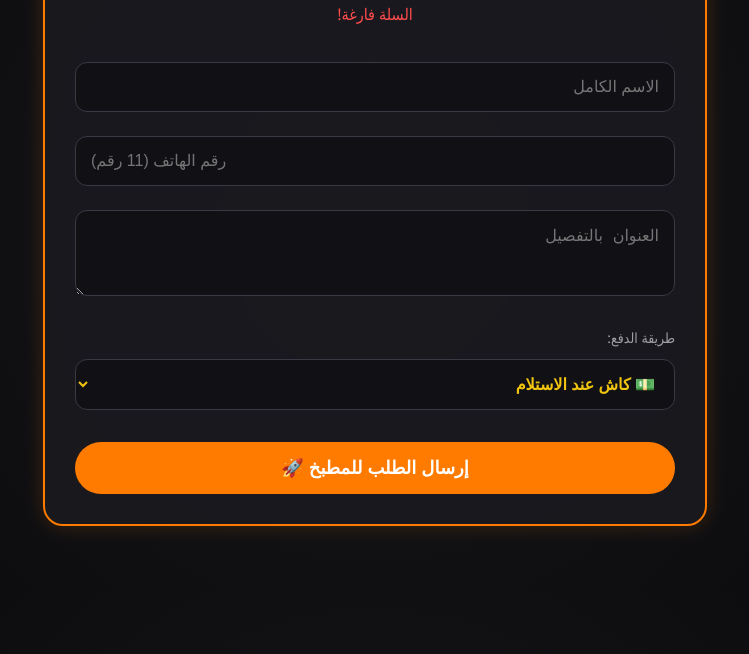
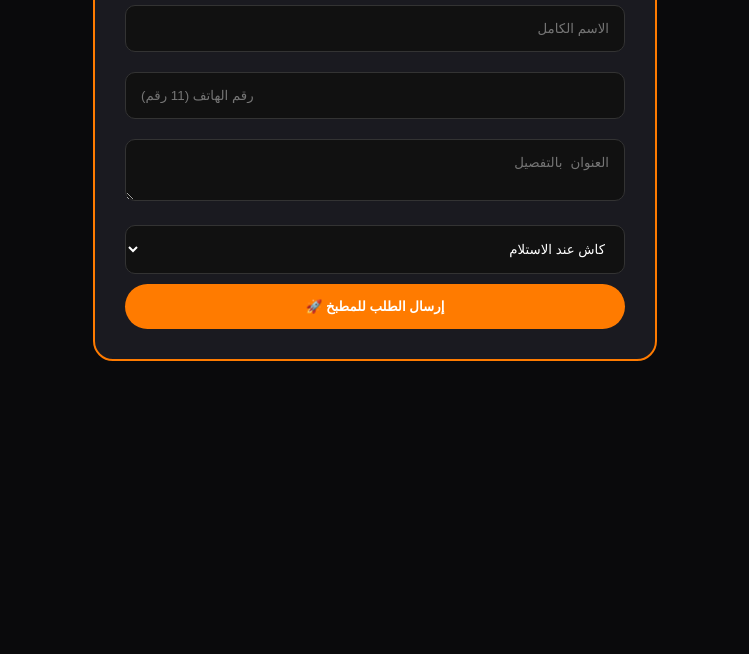
Before and after one commit to hazemmohammed123y-wq/almaez-restaurant, a website: page checkout.html in a window 1280 px wide. Shown: the part 146-800 px from the top of the page, without its empty margins (265-1014 px from the left). Drawn offline with nearby package versions, Linux system fonts and the light colour scheme; no server answers.

Commit message:
تحديث ملفات الكلينت والكاش اوت

```diff
--- a/checkout.html
+++ b/checkout.html
@@ -2,93 +2,70 @@
 <html lang="ar" dir="rtl">
 <head>
     <meta charset="UTF-8">
-    <meta name="viewport" content="width=device-width, initial-scale=1.0">
     <title>تأكيد الطلب - مطعم المُعز 👑</title>
-    <script src="https://cdn.socket.io/4.5.4/socket.io.min.js"></script>
     <style>
-        body { font-family: 'Segoe UI', Tahoma, Geneva, Verdana, sans-serif; background: #0a0a0c; color: #ffffff; margin: 0; padding: 20px; background-image: radial-gradient(circle at center, #16161a 0%, #0a0a0c 100%); }
-        .checkout-card { background: rgba(26, 26, 32, 0.85); padding: 30px; border-radius: 20px; max-width: 600px; margin: 40px auto; border: 2px solid #ff7b00; box-shadow: 0 0 20px rgba(255, 123, 0, 0.2); backdrop-filter: blur(10px); }
-        h1 { color: #f1c40f; text-align: center; margin-top: 0; text-shadow: 0 0 15px rgba(241, 196, 15, 0.3); font-size: 28px; }
-        .order-item-row { display: flex; justify-content: space-between; align-items: center; padding: 10px 0; border-bottom: 1px dashed #3a3a45; font-size: 16px; }
-        .order-item-name { color: #ffffff; font-weight: bold; }
-        .order-item-qty { color: #a0a0a5; font-size: 14px; }
-        .order-item-price { color: #2ecc71; font-weight: bold; }
-        .total-container { margin-top: 15px; padding: 15px 10px; background: rgba(241, 196, 15, 0.1); border-radius: 10px; border: 1px dashed #f1c40f; display: flex; justify-content: space-between; align-items: center; font-size: 18px; font-weight: bold; }
-        .total-label { color: #f1c40f; }
-        .total-amount { color: #2ecc71; font-size: 20px; }
-        input, textarea, select { width: 100%; padding: 15px; margin: 12px 0; border-radius: 12px; border: 1px solid #3a3a45; background: #111115; color: white; box-sizing: border-box; font-size: 16px; transition: border-color 0.2s; }
-        input:focus, textarea:focus, select:focus { border-color: #ff7b00; outline: none; }
-        select { cursor: pointer; color: #f1c40f; font-weight: bold; }
-        .wallet-alert { display: none; background: rgba(46, 204, 113, 0.15); border: 1px solid #2ecc71; padding: 15px; border-radius: 12px; margin: 15px 0; font-size: 16px; color: #2ecc71; text-align: center; font-weight: bold; }
-        .btn-confirm { background: #ff7b00; color: white; padding: 15px; border: none; border-radius: 30px; cursor: pointer; width: 100%; font-size: 18px; font-weight: bold; margin-top: 20px; transition: transform 0.2s; }
-        .btn-confirm:hover { transform: scale(1.02); }
+        body { font-family: sans-serif; background: #0a0a0c; color: white; padding: 20px; }
+        .checkout-card { background: #1a1a20; padding: 30px; border-radius: 20px; max-width: 500px; margin: auto; border: 2px solid #ff7b00; }
+        input, textarea, select { width: 100%; padding: 15px; margin: 10px 0; border-radius: 10px; border: 1px solid #333; background: #111; color: white; box-sizing: border-box; }
+        .btn-confirm { background: #ff7b00; padding: 15px; border: none; border-radius: 30px; color: white; width: 100%; font-weight: bold; cursor: pointer; }
     </style>
 </head>
 <body>
     <div class="checkout-card">
         <h1>تأكيد الطلب 📋</h1>
-        <div id="order-details" style="margin-bottom: 25px;">جاري التحميل...</div>
+        <div id="order-details">جاري التحميل...</div>
         <input type="text" id="customer-name" placeholder="الاسم الكامل" required>
-        <input type="tel" id="customer-phone" placeholder="رقم الهاتف (11 رقم)" maxlength="11" required>
-        <textarea id="customer-address" placeholder="العنوان بالتفصيل" rows="3" required></textarea>
-        <label style="color: #a0a0a5; display: block; margin-top: 15px; font-size: 14px;">طريقة الدفع:</label>
-        <select id="payment-method" onchange="toggleWalletInfo()">
-            <option value="كاش عند الاستلام">💵 كاش عند الاستلام</option>
-            <option value="محفظة إلكترونية">📱 محفظة إلكترونية</option>
-            <option value="بطاقة بنكية">💳 بطاقة بنكية</option>
-        </select>
-        <div id="wallet-info" class="wallet-alert">
-            👑 حول المبلغ على الرقم التالي:<br>
-            <span style="color: #ffffff; font-size: 20px; letter-spacing: 1.5px; display: inline-block; margin-top: 8px;">01202363223</span>
-        </div>
-        <button class="btn-confirm" onclick="submitOrder()">إرسال الطلب للمطبخ 🚀</button>
+        <input type="tel" id="customer-phone" placeholder="رقم الهاتف (11 رقم)" required>
+        <textarea id="customer-address" placeholder="العنوان بالتفصيل" required></textarea>
+        <select id="payment-method"><option>كاش عند الاستلام</option><option>محفظة إلكترونية</option></select>
+        <button id="submit-btn" class="btn-confirm">إرسال الطلب للمطبخ 🚀</button>
     </div>
 
-    <script>
-        // اتصال آمن بالسيرفر
-        const socket = io();
+    <script type="module">
+        import { initializeApp } from "https://www.gstatic.com/firebasejs/10.12.0/firebase-app.js";
+        import { getFirestore, collection, addDoc } from "https://www.gstatic.com/firebasejs/10.12.0/firebase-firestore.js";
+
+        const firebaseConfig = {
+            apiKey: "AIzaSyAaerEGRadJSRkRzL3rIf9aG0mLmVmHQOg",
+            authDomain: "restrant-db79d.firebaseapp.com",
+            projectId: "restrant-db79d",
+            storageBucket: "restrant-db79d.firebasestorage.app",
+            messagingSenderId: "473751126691",
+            appId: "1:473751126691:web:d8ff505a915fdde0a97516"
+        };
+
+        const app = initializeApp(firebaseConfig);
+        const db = getFirestore(app);
         const cart = JSON.parse(localStorage.getItem('cart') || '[]');
-        const detailsDiv = document.getElementById('order-details');
 
-        // عرض تفاصيل السلة
-        if (cart.length === 0) {
-            detailsDiv.innerHTML = '<p style="text-align:center; color:#ff4d4d;">السلة فارغة!</p>';
-        } else {
-            let totalOrderPrice = 0;
-            let itemsHTML = cart.map(i => {
-                const itemTotal = parseInt(i.price) * parseInt(i.quantity);
-                totalOrderPrice += itemTotal;
-                return `<div class="order-item-row"><div><span class="order-item-name">${i.name}</span> <span class="order-item-qty">x${i.quantity}</span></div> <span class="order-item-price">${itemTotal} جنيه</span></div>`;
-            }).join('');
-            itemsHTML += `<div class="total-container"><span class="total-label">المجموع:</span> <span class="total-amount">${totalOrderPrice} جنيه</span></div>`;
-            detailsDiv.innerHTML = itemsHTML;
-        }
+        document.getElementById('order-details').innerHTML = cart.map(i => `<div>${i.name} x ${i.quantity}</div>`).join('');
 
-        function toggleWalletInfo() {
-            document.getElementById('wallet-info').style.display = (document.getElementById('payment-method').value === 'محفظة إلكترونية') ? 'block' : 'none';
-        }
-
-        function submitOrder() {
-            const name = document.getElementById('customer-name').value.trim();
-            const phone = document.getElementById('customer-phone').value.trim();
-            const address = document.getElementById('customer-address').value.trim();
+        // الربط البرمجي للزرار (ده الحل للمشكلة)
+        document.getElementById('submit-btn').addEventListener('click', async () => {
+            const name = document.getElementById('customer-name').value;
+            const phone = document.getElementById('customer-phone').value;
+            const address = document.getElementById('customer-address').value;
             const payment = document.getElementById('payment-method').value;
 
-            if(!name || !phone || !address) return alert('يرجى ملء جميع البيانات!');
-            if(phone.length !== 11 || isNaN(phone)) return alert('رقم الهاتف يجب أن يكون 11 رقماً.');
+            if(!name || !phone || !address) {
+                alert("يرجى ملء جميع البيانات");
+                return;
+            }
 
-            const orderData = {
-                name, phone, address, payment,
-                items: cart,
-                totalPrice: cart.reduce((sum, i) => sum + (parseInt(i.price) * parseInt(i.quantity)), 0),
-                time: new Date().toLocaleTimeString()
-            };
-
-            socket.emit('new_order', orderData);
-            alert('تم إرسال الطلب بنجاح! سيتم تحضيره قريباً.');
-            localStorage.removeItem('cart');
-            window.location.href = 'clint.html';
-        }
+            try {
+                await addDoc(collection(db, "orders"), {
+                    name, phone, address, payment,
+                    items: cart,
+                    createdAt: new Date().toISOString()
+                });
+                alert('تم إرسال الطلب للمطبخ بنجاح!');
+                localStorage.removeItem('cart');
+                window.location.href = 'clint.html';
+            } catch (e) {
+                console.error(e);
+                alert('حدث خطأ أثناء الإرسال، تأكد من اتصالك بالإنترنت');
+            }
+        });
     </script>
 </body>
 </html>
```
